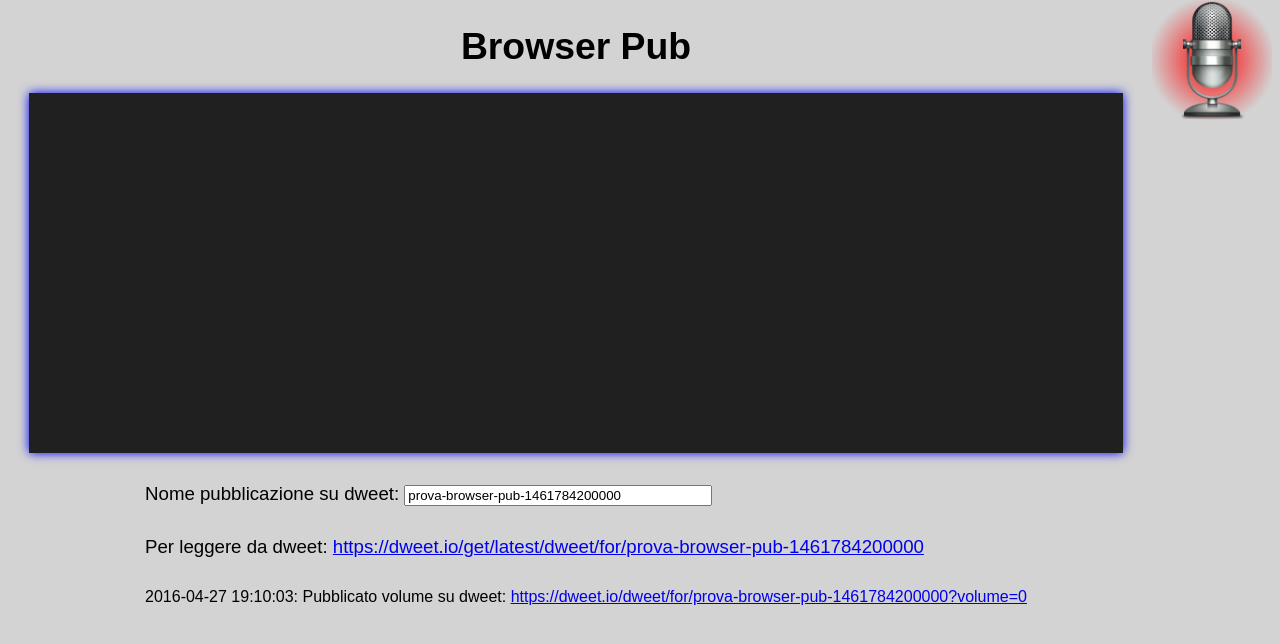
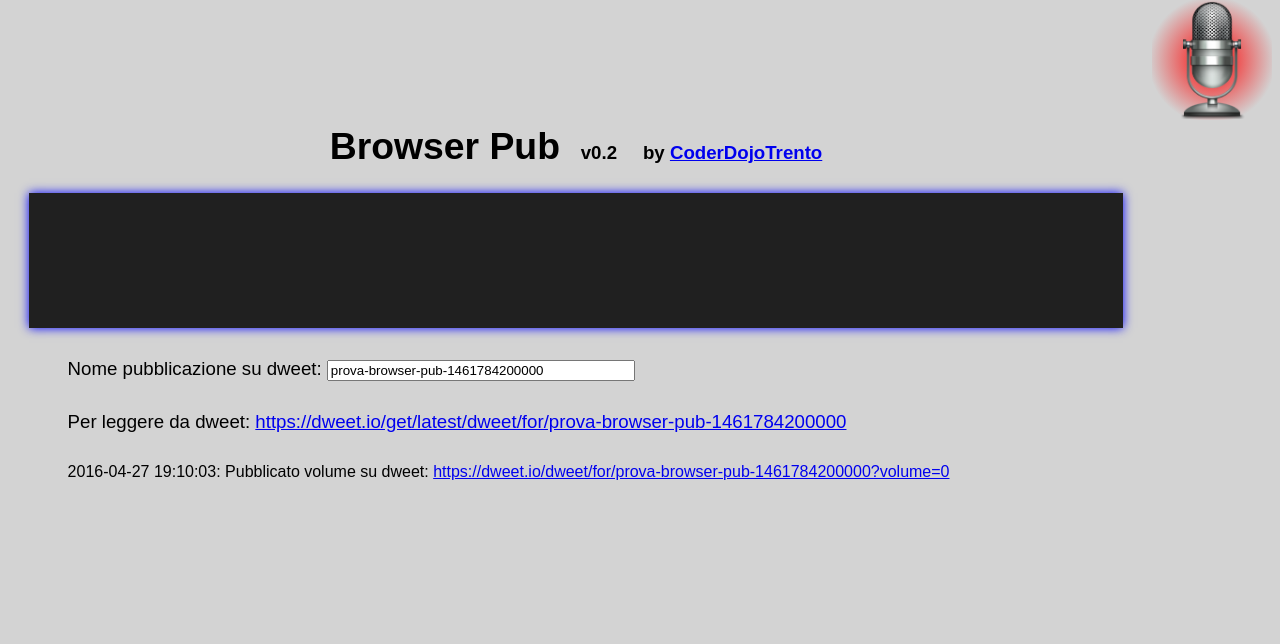
Before and after one commit to CoderDojoTrento/browser-pub, a plain HTML site: page index.html in a window 1280 px wide. Shown: the top 644 px of the page. Drawn offline with Linux system fonts and the light colour scheme; no server answers.

Commit message:
v0.2  varie migliorie
- resta il problema dell'utilizzo eccesivo di risorse
- sui cellulari si potrebbere vedere male

```diff
--- a/index.html
+++ b/index.html
@@ -2,7 +2,7 @@
 <html>
 <head>
 	<meta name="viewport" content="width=device-width,initial-scale=1">
-	<title>Audio Recorder</title>
+	<title>Browser Pub</title>
 
 	<script src="js/audiodisplay.js"></script>
     <script src="js/jquery.min.js"></script>
@@ -46,24 +46,26 @@
 	#save[download] { opacity: 1;}
 
 	#viz {
-		height: 80%;
+		max-height: 300px;
 		width: 100%;
+        margin-top:100px;
 		display: flex;
 		flex-direction: column;
 		justify-content: space-around;
 		align-items: center;
 	}
-    #messages {
-        overflow-y:auto;
+   #messages {
+        overflow-y:scroll;
         margin-top:30px;
         min-height:100%;
+        max-height:"200px";
         min-width:100%;
         font-size:medium;
     }
-
     #lowerPanel {
         margin-left:20px;
         min-height: 100%;
+        min-width:90%;
     }
 
 	@media (orientation: landscape) {
@@ -72,13 +74,18 @@
 		#viz { height: 100%; width: 90%;}
 	}
 
+    #title {
+        min-width:100%;
+
+    }
 	</style>
 </head>
 <body>
 
+
 	<div id="viz">
-        <div id="#title">
-            <h1>Browser Pub</h1>
+        <div id="#title" >
+            <h1>Browser Pub <span style="font-size:50%">&nbsp; v0.2 &nbsp;&nbsp;&nbsp; by <a href="http://coderdojotrento.it" target="_blank">CoderDojoTrento</a></span></h1>
         </div>
 		<canvas id="analyser" width="1024" height="500"></canvas>
         <div id="lowerPanel">
@@ -96,9 +103,10 @@
 
         </div>
 	</div>
-	<div id="controls">
-		<img id="record" class="recording" src="img/mic128.png" onclick="toggleRecording(this);">
-	</div>
+    <div id="controls">
+        <img id="record" class="recording" src="img/mic128.png" onclick="toggleRecording(this);">
+    </div>
+
 
 </body>
 </html>
--- a/js/main.js
+++ b/js/main.js
@@ -12,6 +12,11 @@
    See the License for the specific language governing permissions and
    limitations under the License.
 */
+
+/**
+ * 2016 Modified by CoderDojoTrento for BrowserPub usage:
+ *  https://github.com/CoderDojoTrento/browser-pub
+ */
 
 window.AudioContext = window.AudioContext || window.webkitAudioContext;
 
@@ -216,9 +221,11 @@ window.setInterval(function(){
         message.append(writeLink);
         messages.append(message);
 
+        // altrimenti non appare la stupida barra verticale
+        messages.css("max-height", "200px")
+
         messages.animate({
-            scrollTop: $("#messages").scrollHeight
-        });
+            scrollTop: messages[0].scrollHeight}, 1000);
 
         console.log("Pubblicato: ", dweetWriteUrl );
         console.log("Per leggere da dweet:       ", dweetReadUrl(dweetNamespace));
```
Also changed, not shown: CHANGES.txt (added), 1 other file.
